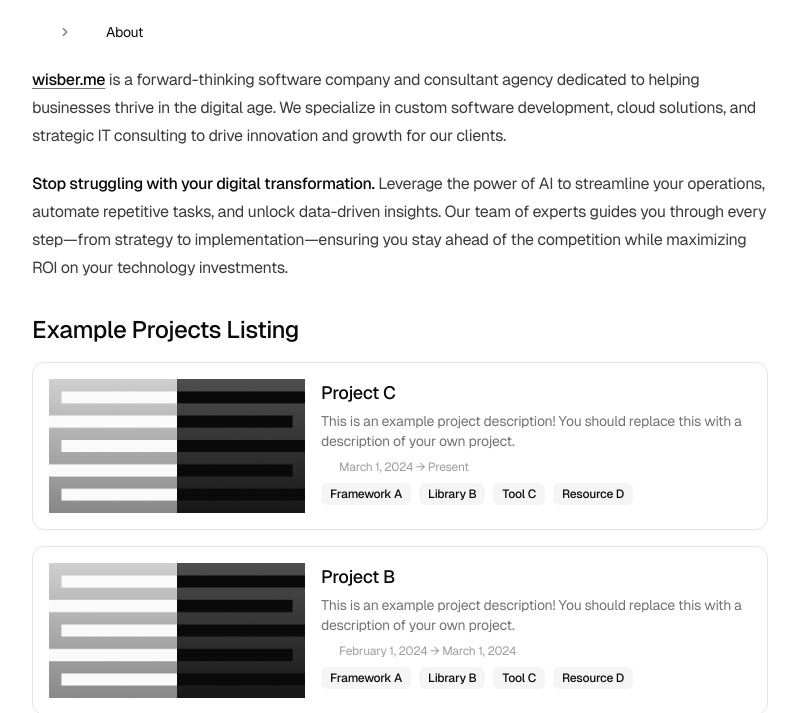
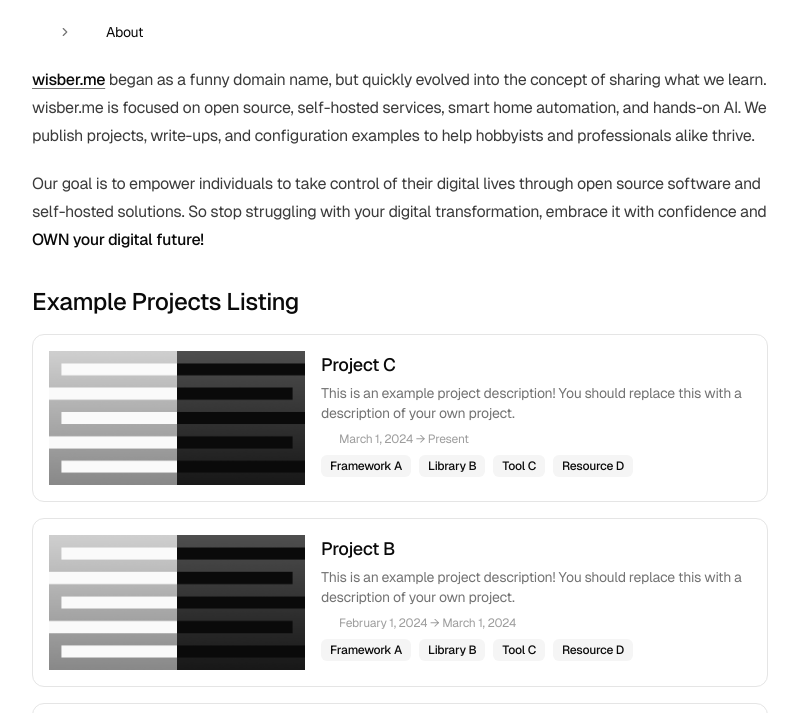
Before and after one commit to wisber/wisber.me, an Astro site: page /about in a window 1280 px wide. Shown: the part 51-764 px from the top of the page, without its empty margins (240-1039 px from the left). Built offline with nearby package versions, Linux system fonts and the light colour scheme; Astro itself is replaced by a stand-in of ours; some packages are replaced by stand-ins of ours; some icons are missing.

Commit message:
Update bs text

```diff
--- a/src/pages/about.astro
+++ b/src/pages/about.astro
@@ -18,16 +18,13 @@ const projects = await getAllProjects();
     <div class="min-w-full">
       <div class="prose mb-8">
         <p class="mt-0">
-          <Link href={SITE.href} external>{SITE.title}</Link> is a forward-thinking software company and consultant agency
-          dedicated to helping businesses thrive in the digital age. We specialize in custom software
-          development, cloud solutions, and strategic IT consulting to drive innovation and growth
-          for our clients.
+          <Link href={SITE.href} external>{SITE.title}</Link> began as a funny domain name, but quickly evolved into the concept of sharing what we learn.
+          {SITE.title} is focused on open source, self-hosted services, smart home automation, and hands-on AI.
+          We publish projects, write-ups, and configuration examples to help hobbyists and professionals alike thrive.
         </p>
         <p>
-          <strong>Stop struggling with your digital transformation.</strong> Leverage the power of AI
-          to streamline your operations, automate repetitive tasks, and unlock data-driven insights.
-          Our team of experts guides you through every step—from strategy to implementation—ensuring
-          you stay ahead of the competition while maximizing ROI on your technology investments.
+          Our goal is to empower individuals to take control of their digital lives through open source software and self-hosted solutions.
+          So stop struggling with your digital transformation, embrace it with confidence and <strong>OWN your digital future!</strong>
         </p>
       </div>
 
```
